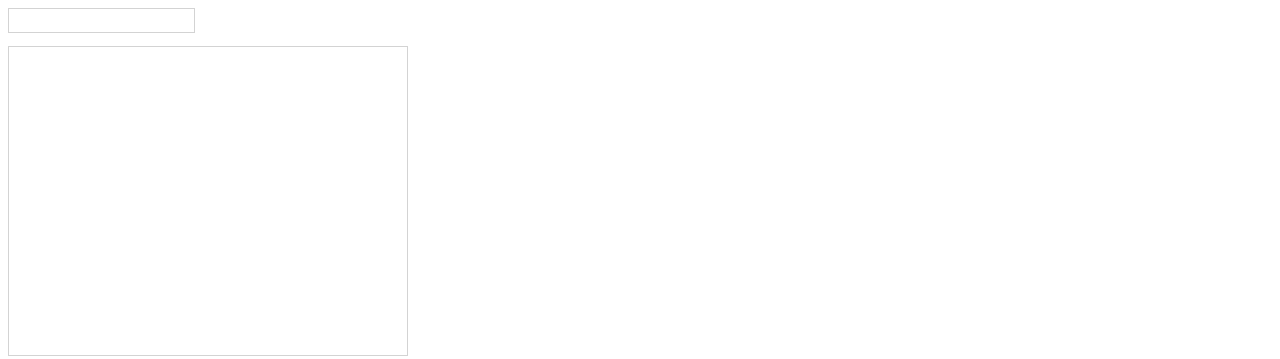
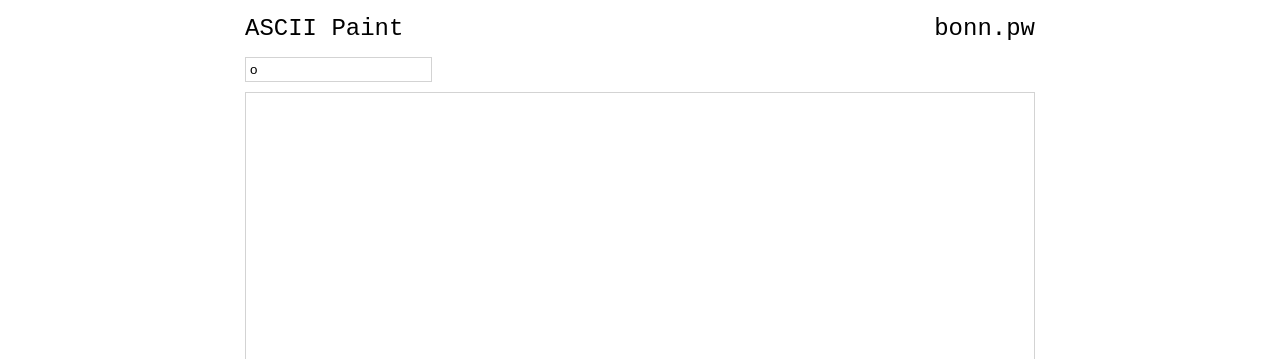
Before and after one commit to tylerbonnell/ASCII-Paint, a plain HTML site: page index.html in a window 1280 px wide. Shown: the top 359 px of the page. Drawn offline with Linux system fonts and the light colour scheme.

Commit message:
made it look nicer

```diff
--- a/draw.js
+++ b/draw.js
@@ -1,7 +1,8 @@
 window.onload = initialDraw;
 
 function initialDraw() {
-  drawCanvas(50, 20);
+  document.getElementById("brushChar").value = "o";
+  drawCanvas(100, 30);
 }
 
 function drawCanvas(canvasWidth, canvasHeight) {
--- a/index.html
+++ b/index.html
@@ -6,11 +6,11 @@
     <script type="text/javascript" src="draw.js"></script>
     <title>ASCII Paint</title>
   </head>
-  <body>
-    <input type="text" maxlength="1" name="brushChar" id="brushChar" />
-    <div>
-      <pre id="canvas" onmousedown="mouseVal(1)" onmouseup="mouseVal(0)">
-      </pre>
+  <body onmousedown="mouseVal(1)" onmouseup="mouseVal(0)">
+    <div id="content">
+      <div id="nav"><h2>ASCII Paint</h2><a href="http://bonn.pw"><h2>bonn.pw</h2></a></div>
+      <input type="text" maxlength="1" name="brushChar" id="brushChar" />
+      <pre id="canvas"></pre>
     </div>
   </body>
 </html>
--- a/style.css
+++ b/style.css
@@ -15,8 +15,36 @@ pre span:hover {
 pre, input {
   border: 1px lightgray solid;
   padding: 3pt;
+  margin: 5px 0;
 }
 
-body {
-  width: 400px;
+h2 {
+  font-family: "Courier New", monospace;
+  font-weight: normal;
+  padding: 0;
 }
+
+body, h2, #nav {
+  margin:0;
+}
+
+#nav {
+  padding: 15px 0 10px;
+}
+
+#nav h2 {
+  display: inline-block;
+}
+
+#nav a {
+  float: right;
+  color: black;
+}
+#nav a:hover {
+  background-color: #BFE6F2;
+}
+
+#content {
+  margin: 0 auto;
+  width: 790px;
+}
```
